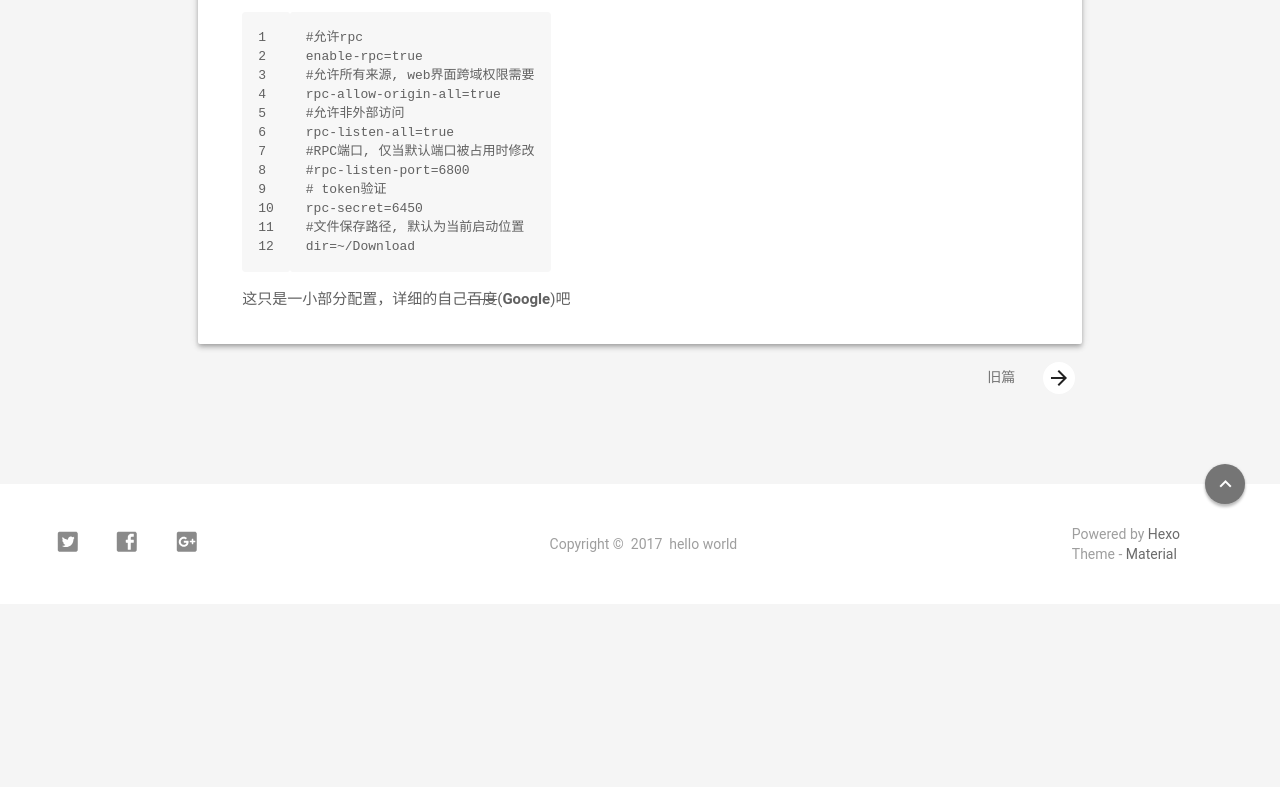
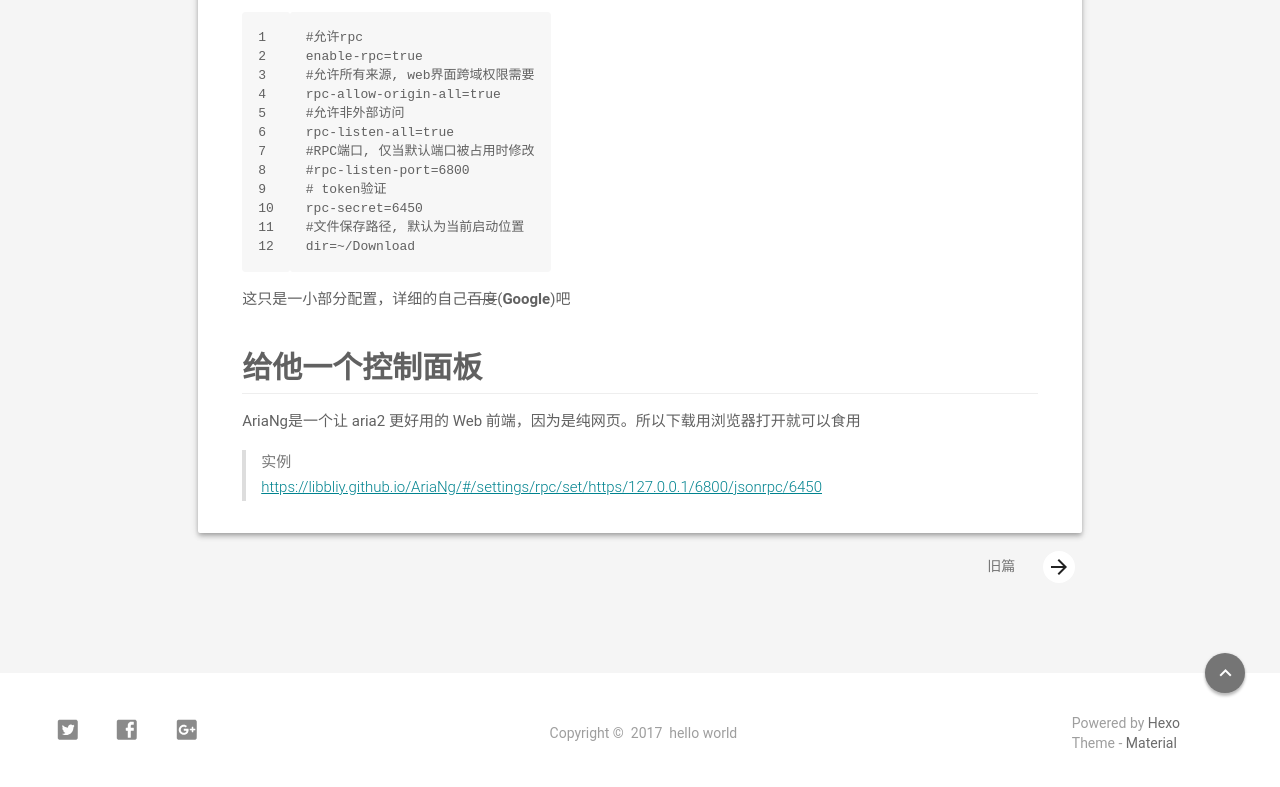
Before and after one commit to libbliy/blog, a plain HTML site: page 2017/05/27/aria2配置示例/index.html in a window 1280 px wide. Shown: the part 1043-1830 px from the top of the page. Before the commit the page ends 1647 px from the top, so only its background shows below. Drawn offline with Linux system fonts and the light colour scheme.

Commit message:
Site updated: 2017-05-27 18:20:05

```diff
--- a/2017/05/27/aria2配置示例/index.html
+++ b/2017/05/27/aria2配置示例/index.html
@@ -247,7 +247,7 @@
     </button>
 
     <ul class="post-toc-wrap mdl-menu mdl-menu--bottom-left mdl-js-menu mdl-js-ripple-effect" for="post-toc-trigger-btn" style="max-height:80vh; overflow-y:scroll;">
-        <ol class="post-toc"><li class="post-toc-item post-toc-level-1"><a class="post-toc-link" href="#你总得把它安装上吧"><span class="post-toc-number">1.</span> <span class="post-toc-text">你总得把它安装上吧</span></a><ol class="post-toc-child"><li class="post-toc-item post-toc-level-2"><a class="post-toc-link" href="#随意的贴上配置"><span class="post-toc-number">1.1.</span> <span class="post-toc-text">随意的贴上配置</span></a></li></ol></li></ol>
+        <ol class="post-toc"><li class="post-toc-item post-toc-level-1"><a class="post-toc-link" href="#你总得把它安装上吧"><span class="post-toc-number">1.</span> <span class="post-toc-text">你总得把它安装上吧</span></a><ol class="post-toc-child"><li class="post-toc-item post-toc-level-2"><a class="post-toc-link" href="#随意的贴上配置"><span class="post-toc-number">1.1.</span> <span class="post-toc-text">随意的贴上配置</span></a></li><li class="post-toc-item post-toc-level-2"><a class="post-toc-link" href="#给他一个控制面板"><span class="post-toc-number">1.2.</span> <span class="post-toc-text">给他一个控制面板</span></a></li></ol></li></ol>
 
         <!--
         <li class="mdl-menu__item">
@@ -401,6 +401,10 @@
 </blockquote>
 <h2 id="随意的贴上配置"><a href="#随意的贴上配置" class="headerlink" title="随意的贴上配置"></a>随意的贴上配置</h2><figure class="highlight bash"><table><tr><td class="gutter"><pre><div class="line">1</div><div class="line">2</div><div class="line">3</div><div class="line">4</div><div class="line">5</div><div class="line">6</div><div class="line">7</div><div class="line">8</div><div class="line">9</div><div class="line">10</div><div class="line">11</div><div class="line">12</div></pre></td><td class="code"><pre><div class="line"><span class="comment">#允许rpc</span></div><div class="line"><span class="built_in">enable</span>-rpc=<span class="literal">true</span></div><div class="line"><span class="comment">#允许所有来源, web界面跨域权限需要</span></div><div class="line">rpc-allow-origin-all=<span class="literal">true</span></div><div class="line"><span class="comment">#允许非外部访问</span></div><div class="line">rpc-listen-all=<span class="literal">true</span></div><div class="line"><span class="comment">#RPC端口, 仅当默认端口被占用时修改</span></div><div class="line"><span class="comment">#rpc-listen-port=6800</span></div><div class="line"><span class="comment"># token验证</span></div><div class="line">rpc-secret=6450</div><div class="line"><span class="comment">#文件保存路径, 默认为当前启动位置</span></div><div class="line">dir=~/Download</div></pre></td></tr></table></figure>
 <p>这只是一小部分配置，详细的自己<del>百度</del>(<strong>Google</strong>)吧</p>
+<h2 id="给他一个控制面板"><a href="#给他一个控制面板" class="headerlink" title="给他一个控制面板"></a>给他一个控制面板</h2><p>AriaNg是一个让 aria2 更好用的 Web 前端，因为是纯网页。所以下载用浏览器打开就可以食用</p>
+<blockquote>
+<p>实例<br><a href="https://libbliy.github.io/AriaNg/#/settings/rpc/set/https/127.0.0.1/6800/jsonrpc/6450" target="_blank" rel="external">https://libbliy.github.io/AriaNg/#/settings/rpc/set/https/127.0.0.1/6800/jsonrpc/6450</a></p>
+</blockquote>
 
 
 
```
